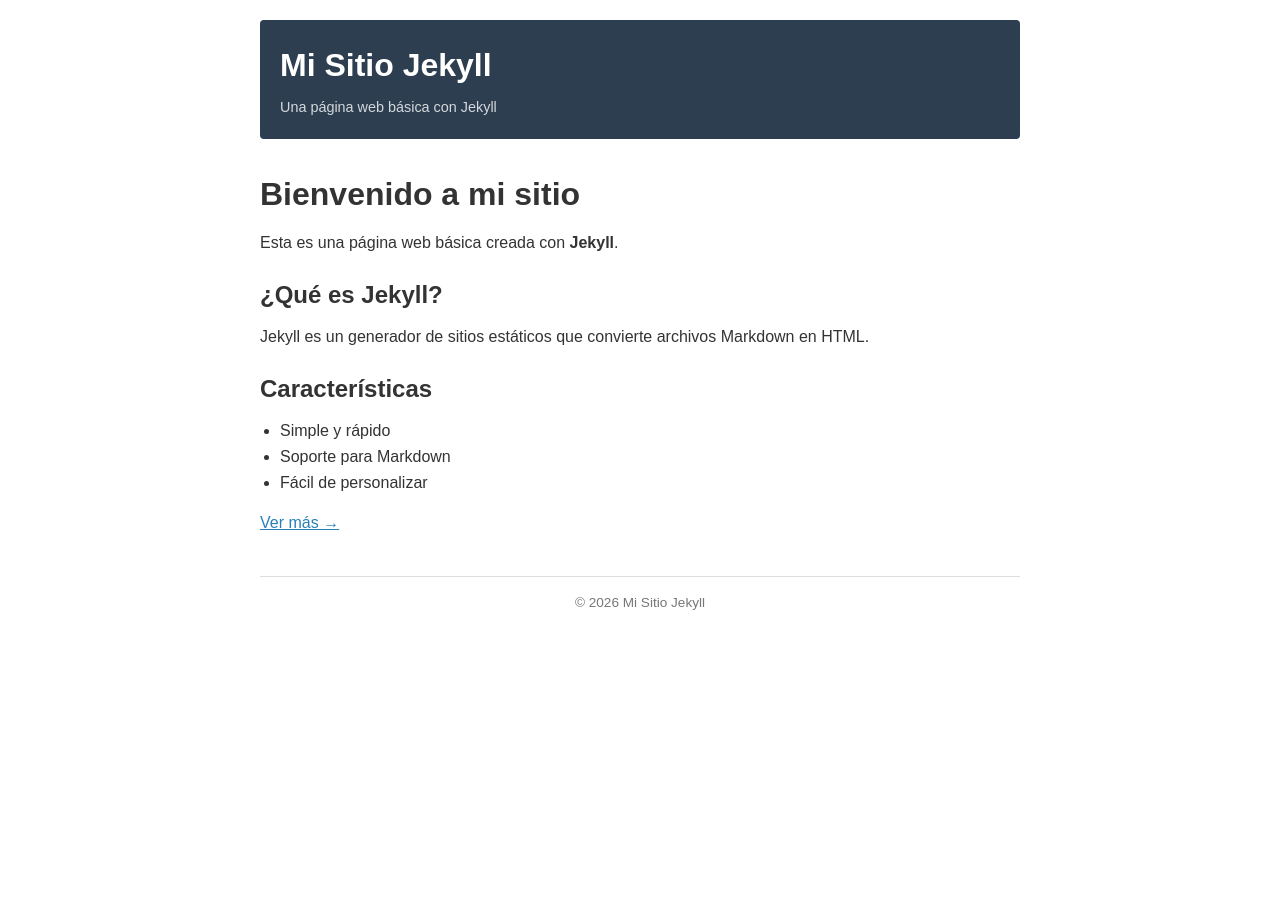
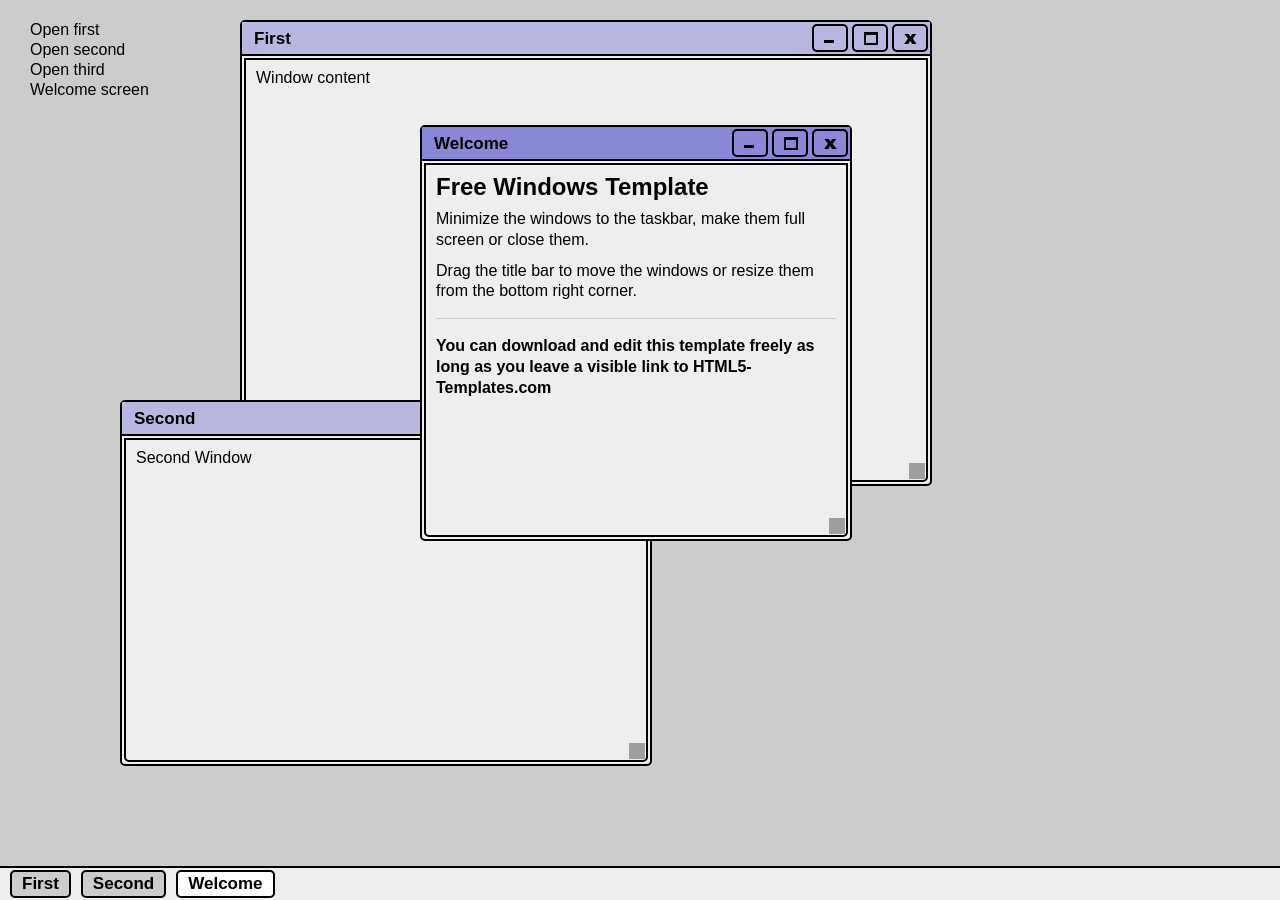
Before and after one commit to codigo8a/jekyll-site, a Jekyll site: the page built from index.md, in a window 1280 px wide. Built offline with Jekyll 4.4.1, drawn with Linux system fonts in a browser that asks for light colours; nearby versions of some CDN libraries; grey boxes are pictures that could not be loaded.

Commit message:
feat: apply Windows desktop template HTML structure

```diff
--- a/_layouts/default.html
+++ b/_layouts/default.html
@@ -1,23 +1,62 @@
 <!DOCTYPE html>
 <html lang="es">
 <head>
-  <meta charset="UTF-8">
-  <meta name="viewport" content="width=device-width, initial-scale=1.0">
+  <meta charset="utf-8">
+  <meta content="ie=edge" http-equiv="x-ua-compatible">
+  <meta content="width=device-width, initial-scale=1" name="viewport">
+  <link href="https://code.jquery.com/ui/1.12.1/themes/base/jquery-ui.css" rel="stylesheet">
+  <script src="https://code.jquery.com/jquery-1.12.4.js">
+  </script>
+  <script src="https://code.jquery.com/ui/1.12.1/jquery-ui.js">
+  </script>
+  <script src="{{ '/assets/js/java.js' | relative_url }}">
+  </script>
+  <link href="{{ '/assets/css/style.css' | relative_url }}" rel="stylesheet" type="text/css">
+
   <title>{{ page.title }} | {{ site.title }}</title>
-  <link rel="stylesheet" href="{{ '/assets/css/style.css' | relative_url }}">
 </head>
+
 <body>
-  <header>
-    <h1><a href="{{ '/' | relative_url }}">{{ site.title }}</a></h1>
-    <p>{{ site.description }}</p>
-  </header>
+  <div id="desktop">
+    <div class="window" data-title="First">
+      Window content
+    </div>
 
-  <main>
-    {{ content }}
-  </main>
 
-  <footer>
-    <p>&copy; {{ site.time | date: "%Y" }} {{ site.title }}</p>
-  </footer>
+    <div class="window" data-title="Second">
+      Second Window
+    </div>
+
+
+    <div class="window closed" data-title="Third">
+      Third window starts closed
+    </div>
+
+
+    <div class="window" data-title="Welcome">
+      <h1>Free Windows Template</h1>
+
+
+      <p>Minimize the windows to the taskbar, make them full screen or close them.</p>
+
+
+      <p>Drag the title bar to move the windows or resize them from the bottom right corner.</p>
+
+      <hr>
+
+
+      <p><strong>You can download and edit this template freely as long as you leave a visible link to HTML5-Templates.com</strong>
+      </p>
+    </div>
+
+
+    <div id="taskbar">
+    </div>
+
+
+    <div id="icons">
+      <a class="openWindow" data-id="0">Open first</a> <a class="openWindow" data-id="1">Open second</a> <a class="openWindow" data-id="2">Open third</a> <a class="openWindow" data-id="3">Welcome screen</a>
+    </div>
+  </div>
 </body>
 </html>
--- a/assets/css/style.css
+++ b/assets/css/style.css
@@ -1,58 +1,367 @@
-* {
-  box-sizing: border-box;
-  margin: 0;
-  padding: 0;
+html, body, div, span, object, iframe, h1, h2, h3, h4, h5, h6, p, blockquote, pre, abbr, address, cite, code, del, dfn, em, img, ins, kbd, q, samp, small, strong, sub, sup, var, b, i, dl, dt, dd, ol, ul, li, fieldset, form, label, legend, table, caption, tbody, tfoot, thead, tr, th, td, article, aside, canvas, details, figcaption, figure, footer, header, hgroup, menu, nav, section, summary, time, mark, audio, video {
+	margin: 0;
+	padding: 0;
+	border: 0;
+	outline: 0;
+	font-size: 100%;
+	vertical-align: baseline;
+	background: transparent
 }
 
 body {
-  font-family: Arial, sans-serif;
-  line-height: 1.6;
-  color: #333;
-  max-width: 800px;
-  margin: 0 auto;
-  padding: 20px;
+	line-height: 1
 }
 
-header {
-  background: #2c3e50;
-  color: white;
-  padding: 20px;
-  margin-bottom: 30px;
-  border-radius: 4px;
+h1 {
+	font-size: 1.5em;
+	margin-bottom: 10px;
 }
 
-header h1 a {
-  color: white;
-  text-decoration: none;
+p {
+	font-size: 1em;
+	line-height: 1.3em;
+	margin-bottom: 10px;
 }
 
-header p {
-  margin-top: 5px;
-  opacity: 0.8;
-  font-size: 0.9em;
+article, aside, details, figcaption, figure, footer, header, hgroup, menu, nav, section {
+	display: block
 }
 
-main h1, main h2 {
-  margin: 20px 0 10px;
+nav ul {
+	list-style: none
 }
 
-main p, main ul {
-  margin-bottom: 15px;
+blockquote, q {
+	quotes: none
 }
 
-main ul {
-  padding-left: 20px;
+blockquote:before, blockquote:after, q:before, q:after {
+	content: none
 }
 
-main a {
-  color: #2980b9;
+a {
+	margin: 0;
+	padding: 0;
+	font-size: 100%;
+	vertical-align: baseline;
+	background: transparent
 }
 
-footer {
-  margin-top: 40px;
-  padding-top: 15px;
-  border-top: 1px solid #ddd;
-  text-align: center;
-  font-size: 0.85em;
-  color: #777;
+ins {
+	background-color: #ff9;
+	color: #000;
+	text-decoration: none
 }
+
+mark {
+	background-color: #ff9;
+	color: #000;
+	font-style: italic;
+	font-weight: bold
+}
+
+del {
+	text-decoration: line-through
+}
+
+abbr[title], dfn[title] {
+	border-bottom: 1px dotted;
+	cursor: help
+}
+
+table {
+	border-collapse: collapse;
+	border-spacing: 0
+}
+
+hr {
+	display: block;
+	height: 1px;
+	border: 0;
+	border-top: 1px solid #ccc;
+	margin: 1em 0;
+	padding: 0
+}
+
+input, select {
+	vertical-align: middle
+}
+
+#desktop {
+	font-family: Arial, Helvetica, sans-serif;
+	position: fixed;
+	height: 100%;
+	width: 100%;
+	background: #CCC;
+	overflow: hidden;
+	top: 0;
+	bottom: 0;
+	left: 0;
+	right: 0;
+}
+
+.window {
+	position: absolute;
+	border: 2px solid #000;
+	background: #EEE;
+	border-radius: 5px;
+	z-index: 1000;
+}
+
+.window.closed {
+	display: none;
+}
+
+.window.minimizedWindow {
+	display: none;
+}
+
+.window.fullSizeWindow {
+	top: 0 !important;
+	right: 0 !important;
+	left: 0 !important;
+	border-radius: 0;
+	bottom: 32px !important;
+}
+
+.fullSizeWindow .ui-resizable-handle {
+	display: none;
+}
+
+.windowHeader {
+	background-color: #b7b7e0;
+	text-align: right;
+	border-bottom: 2px solid #000;
+	padding: 2px;
+	cursor: move;
+	height: 28px;
+}
+
+.activeWindow .windowHeader {
+	background-color: #8888d6;
+}
+
+.windowHeader>span {
+	display: inline-block;
+	cursor: pointer;
+	border: 2px solid #000;
+	margin-left: 4px;
+	font-size: 19px;
+	padding: 2px 10px;
+	font-family: "Arial Black", Gadget, sans-serif;
+	border-radius: 5px;
+	line-height: 20px;
+	width: 12px;
+	height: 20px;
+	position: relative;
+	overflow: hidden;
+}
+
+.windowHeader>span:hover {
+	background: rgba(255, 255, 255, 0.3);
+}
+
+.windowHeader>span.winclose:hover {
+	background: #f15454;
+}
+
+.windowHeader>span>span {
+	display: inline-block;
+	height: 8px;
+	width: 10px;
+	position: absolute;
+	top: 6px;
+	left: 10px;
+}
+
+.winminimize>span {
+	border-bottom: 3px solid #000;
+}
+
+.winmaximize>span {
+	border: 2px solid #000;
+	border-top: 3px solid #000;
+}
+
+.winmaximize>span:nth-child(2) {
+	display: none;
+}
+
+.fullSizeWindow .winmaximize>span:nth-child(1) {
+	margin: 2px 0 0 -4px;
+}
+
+.fullSizeWindow .winmaximize>span:nth-child(2) {
+	display: inline-block;
+	top: 3px;
+	left: 12px;
+}
+
+.wincontent {
+	padding: 10px;
+	min-width: 200px;
+	min-height: 140px;
+	border: 2px solid #000;
+	margin: 2px;
+	border-radius: 0 0 5px 5px;
+}
+
+.windowHeader>strong {
+	float: left;
+	margin: 0px 3px 0 10px;
+	line-height: 29px;
+	font-size: 17px;
+}
+
+.taskbarPanel {
+	display: inline-block;
+	border: 2px solid #000;
+	border-radius: 5px;
+	line-height: 24px;
+	margin: 2px 0 0 10px;
+	font-size: 17px;
+	padding: 0 10px;
+	background: #CCC;
+	font-weight: bold;
+	cursor: pointer;
+}
+
+.taskbarPanel.activeTab {
+	background: #FFF;
+}
+
+.taskbarPanel.minimizedTab {
+	background: #AAA;
+}
+
+.taskbarPanel.minimizedTab:hover {
+	background: #DDD;
+}
+
+.taskbarPanel.closed {
+	display: none;
+}
+
+#taskbar {
+	position: absolute;
+	height: 32px;
+	border-top: 2px solid #000;
+	bottom: 0;
+	left: 0;
+	right: 0;
+	background: #EEE;
+}
+
+#icons {
+	position: absolute;
+	z-index: 10;
+	top: 20px;
+	left: 20px;
+}
+
+#icons a {
+	display: block;
+	cursor: pointer;
+	padding: 2px 10px;
+}
+
+#icons a:hover {
+	background: #000;
+	color: #FFF;
+}
+
+#templateLink {
+	position: absolute;
+	display: inline-block;
+	bottom: 10px;
+	right: 20px;
+	font-weight: bold;
+	font-size: 15px;
+	color: #30478c;
+}
+
+/*Demo styles BEGIN*/
+
+#window0 {
+	top: 20px;
+	left: 240px;
+}
+
+#window1 {
+	top: 400px;
+	left: 120px;
+}
+
+#window2 {
+	top: 250px;
+	left: 300px;
+}
+
+#window3 {
+	top: 125px;
+	left: 420px;
+}
+
+#window0 .wincontent {
+	width: 660px;
+	height: 400px;
+}
+
+#window1 .wincontent {
+	width: 500px;
+	height: 300px;
+}
+
+#window2 .wincontent {
+	width: 400px;
+	height: 350px;
+}
+
+#window3 .wincontent {
+	width: 400px;
+	height: 350px;
+}
+
+@media screen and (max-width:960px) {
+	#window0 {
+		left: 10px;
+	}
+	#window3 {
+		left: 50px;
+	}
+}
+
+@media screen and (max-width:770px) {
+	#window0 .wincontent {
+		width: 460px;
+	}
+	#window2 {
+		left: 100px;
+	}
+	#window1 {
+		top: 190px;
+		left: -5px;
+	}
+}
+
+@media screen and (max-width:540px) {
+	#window0 .wincontent {
+		width: 230px;
+		height: 200px;
+	}
+	#window3 .wincontent {
+		width: 275px;
+		height: auto;
+	}
+	#window3 {
+		top: 9px;
+		left: 10px;
+	}
+	#window2 {
+		left: -118px;
+	}
+	#window1 .wincontent {
+		width: auto;
+		height: 300px;
+	}
+}
--- /dev/null
+++ b/assets/js/java.js
@@ -0,0 +1,122 @@
+var i = 0,
+	minimizedWidth = new Array,
+	minimizedHeight = new Array,
+	windowTopPos = new Array,
+	windowLeftPos = new Array,
+	panel,
+	id;
+
+function adjustFullScreenSize() {
+	$(".fullSizeWindow .wincontent").css("width", (window.innerWidth - 32));
+	$(".fullSizeWindow .wincontent").css("height", (window.innerHeight - 98));
+}
+
+function makeWindowActive(thisid) {
+	$(".window").each(function() {
+		$(this).css('z-index', $(this).css('z-index') - 1);
+	});
+	$("#window" + thisid).css('z-index', 1000);
+	$(".window").removeClass("activeWindow");
+	$("#window" + thisid).addClass("activeWindow");
+	$(".taskbarPanel").removeClass('activeTab');
+	$("#minimPanel" + thisid).addClass("activeTab");
+}
+
+function minimizeWindow(id) {
+	windowTopPos[id] = $("#window" + id).css("top");
+	windowLeftPos[id] = $("#window" + id).css("left");
+	$("#window" + id).animate({
+		top: 800,
+		left: 0
+	}, 200, function() {
+		$("#window" + id).addClass('minimizedWindow');
+		$("#minimPanel" + id).addClass('minimizedTab');
+		$("#minimPanel" + id).removeClass('activeTab');
+	});
+}
+
+function openWindow(id) {
+	if ($('#window' + id).hasClass("minimizedWindow")) {
+		openMinimized(id);
+	} else {
+		makeWindowActive(id);
+		$("#window" + id).removeClass("closed");
+		$("#minimPanel" + id).removeClass("closed");
+	}
+}
+
+function closeWindwow(id) {
+	$("#window" + id).addClass("closed");
+	$("#minimPanel" + id).addClass("closed");
+}
+
+function openMinimized(id) {
+	$('#window' + id).removeClass("minimizedWindow");
+	$('#minimPanel' + id).removeClass("minimizedTab");
+	makeWindowActive(id);
+	$('#window' + id).animate({
+		top: windowTopPos[id],
+		left: windowLeftPos[id]
+	}, 200, function() {});
+}
+
+$(document).ready(function() {
+	$(".window").each(function() {
+		$(this).css('z-index', 1000)
+		$(this).attr('data-id', i);
+		minimizedWidth[i] = $(this).width();
+		minimizedHeight[i] = $(this).height();
+		windowTopPos[i] = $(this).css("top");
+		windowLeftPos[i] = $(this).css("left");
+		$("#taskbar").append('<div class="taskbarPanel" id="minimPanel' + i + '" data-id="' + i + '">' + $(this).attr("data-title") + '</div>');
+		if ($(this).hasClass("closed")) {
+			$("#minimPanel" + i).addClass('closed');
+		}
+		$(this).attr('id', 'window' + (i++));
+		$(this).wrapInner('<div class="wincontent"></div>');
+		$(this).prepend('<div class="windowHeader"><strong>' + $(this).attr("data-title") + '</strong><span title="Minimize" class="winminimize"><span></span></span><span title="Maximize" class="winmaximize"><span></span><span></span></span><span title="Close" class="winclose">x</span></div>');
+	});
+	$("#minimPanel" + (i - 1)).addClass('activeTab');
+	$("#window" + (i - 1)).addClass('activeWindow');
+	$(".wincontent").resizable();
+	$(".window").draggable({
+		cancel: ".wincontent"
+	});
+	$(".window").mousedown(function() {
+		makeWindowActive($(this).attr("data-id"));
+	});
+	$(".winclose").click(function() {
+		closeWindwow($(this).parent().parent().attr("data-id"));
+	});
+	$(".winminimize").click(function() {
+		minimizeWindow($(this).parent().parent().attr("data-id"));
+	});
+	$(".taskbarPanel").click(function() {
+		id = $(this).attr("data-id");
+		if ($(this).hasClass("activeTab")) {
+			minimizeWindow($(this).attr("data-id"));
+		} else {
+			if ($(this).hasClass("minimizedTab")) {
+				openMinimized(id);
+			} else {
+				makeWindowActive(id);
+			}
+		}
+	});
+	$(".openWindow").click(function() {
+		openWindow($(this).attr("data-id"));
+	});
+	$(".winmaximize").click(function() {
+		if ($(this).parent().parent().hasClass('fullSizeWindow')) {
+			$(this).parent().parent().removeClass('fullSizeWindow');
+			$(this).parent().parent().children(".wincontent").height(minimizedHeight[$(this).parent().parent().attr("data-id")]);
+			$(this).parent().parent().children(".wincontent").width(minimizedWidth[$(this).parent().parent().attr("data-id")]);
+		} else {
+			$(this).parent().parent().addClass('fullSizeWindow');
+			minimizedHeight[$(this).parent().parent().attr('data-id')] = $(this).parent().parent().children(".wincontent").height();
+			minimizedWidth[$(this).parent().parent().attr('data-id')] = $(this).parent().parent().children(".wincontent").width();
+			adjustFullScreenSize();
+		}
+	});
+	adjustFullScreenSize();
+});
```
